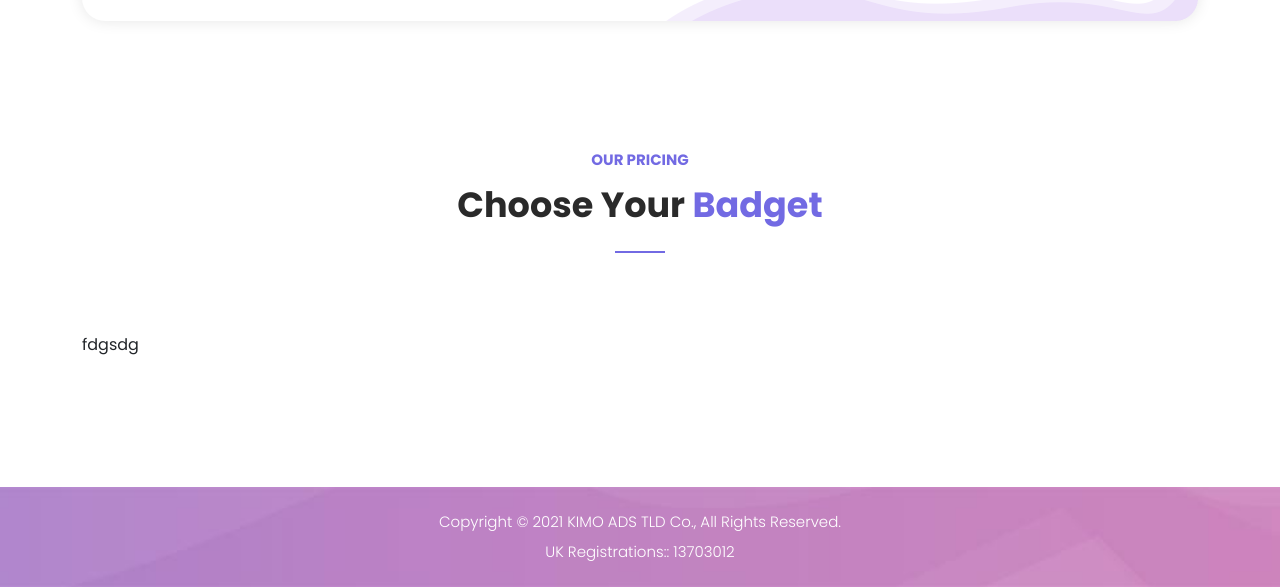
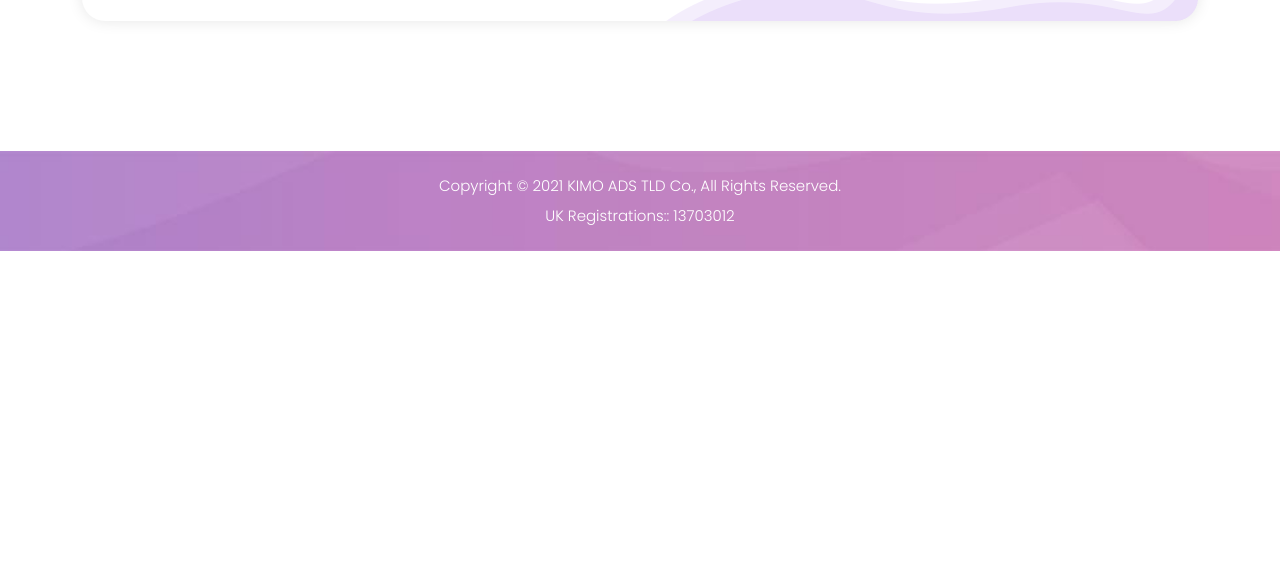
Before and after one commit to ReyZis/kimo-ads-agency, a plain HTML site: page index.html in a window 1280 px wide. Shown: the part 3452-4039 px from the top of the page. After the commit the page ends 3703 px from the top, so only its background shows below. Drawn offline with Linux system fonts and the light colour scheme.

Commit message:
removed pricing section

```diff
--- a/index.html
+++ b/index.html
@@ -976,7 +976,7 @@ https://templatemo.com/tm-568-digimedia
             </div>
         </div>
 
-        <div id="pricing" class="pricing section">
+        <!-- <div id="pricing" class="pricing section">
             <div class="container">
                 <div class="row">
                     <div class="col-lg-6 offset-lg-3">
@@ -999,7 +999,7 @@ https://templatemo.com/tm-568-digimedia
                     </div>
                 </div>
             </div>
-        </div>
+        </div> -->
 
         <footer>
             <div class="container">
```
